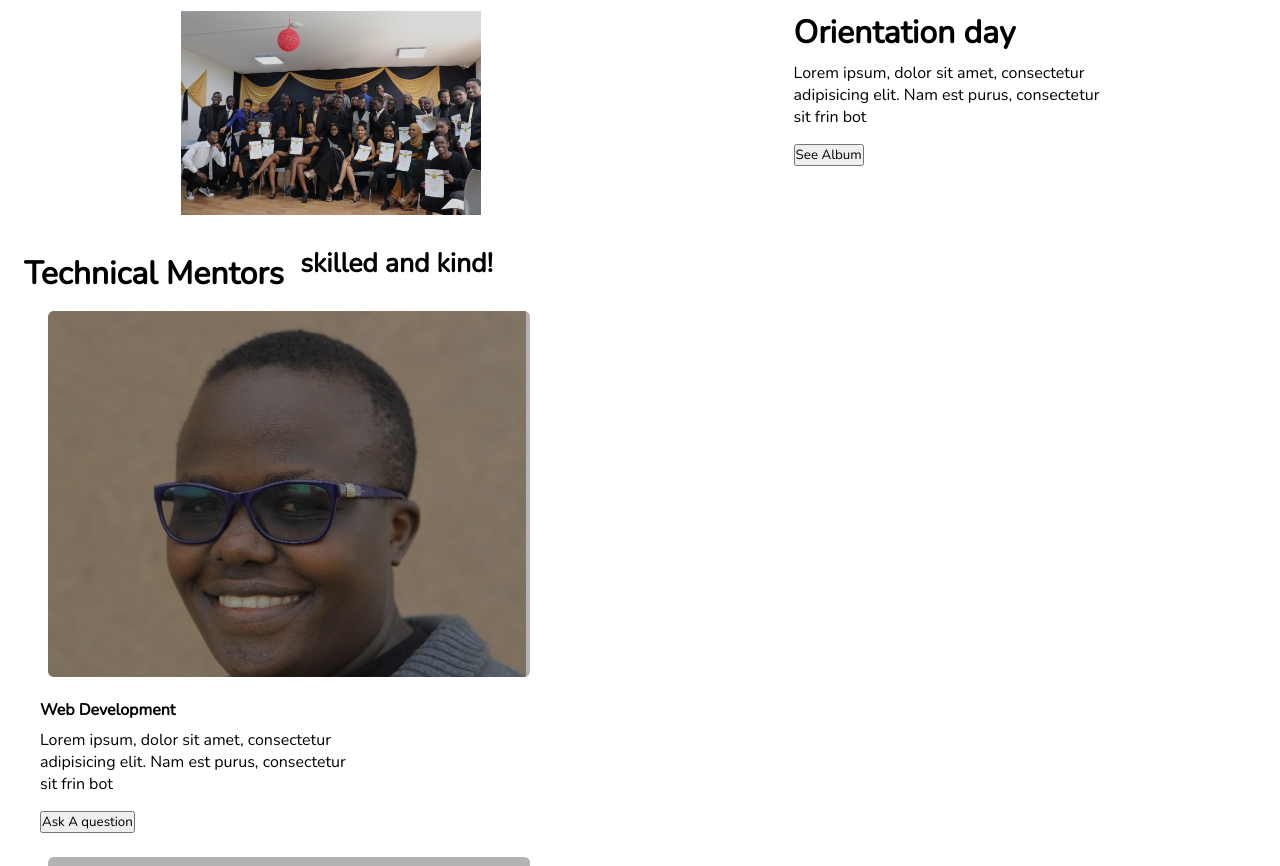
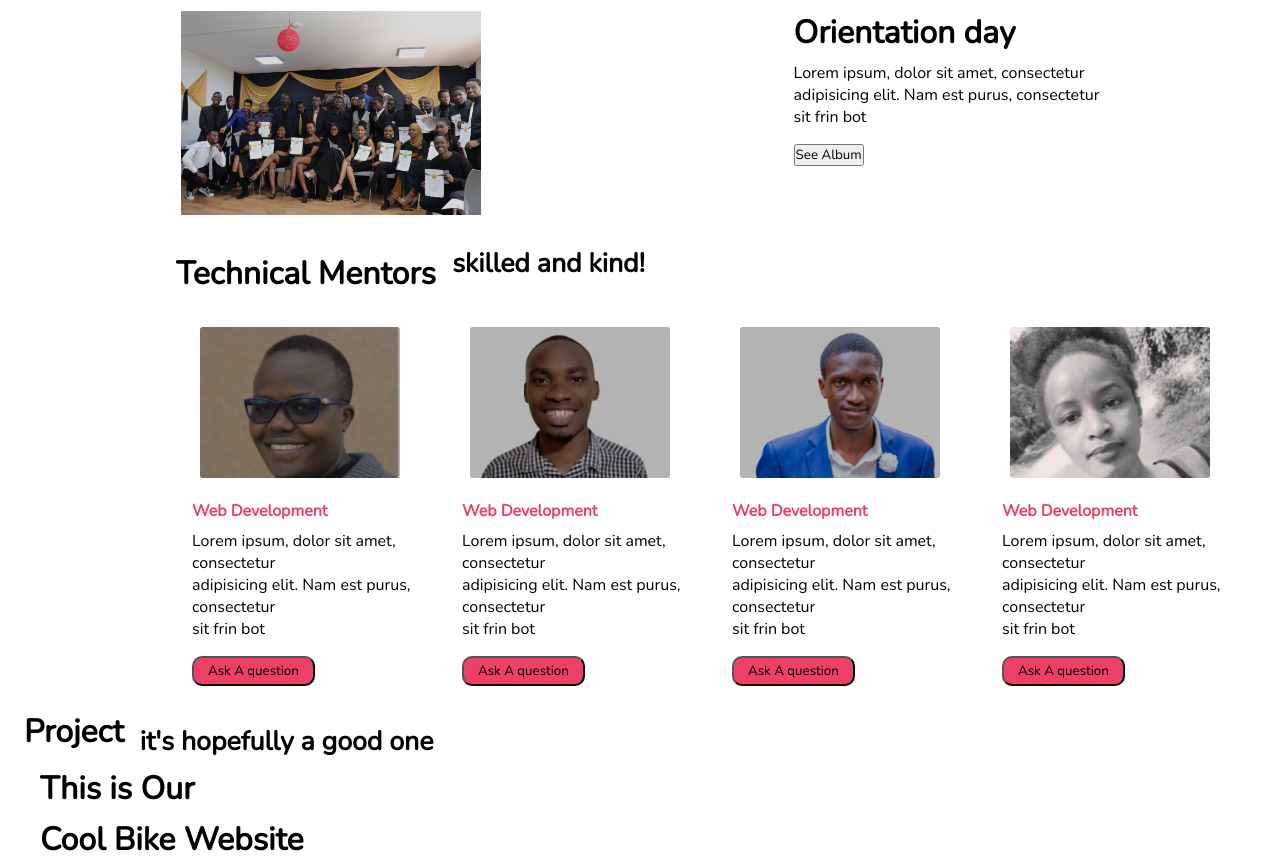
Before and after one commit to Elvis-Munene/ip-resubmission, a plain HTML site: page index.html in a window 1280 px wide. Shown: the part 1073-1939 px from the top of the page. Drawn offline with nearby package versions, Linux system fonts and the light colour scheme.

Commit message:
add style to section five

```diff
--- a/assets/css/style.css
+++ b/assets/css/style.css
@@ -88,3 +88,60 @@ ul{
 .stories{
     background-color: red;
 }
+.section-five{
+    padding-left: 9.5rem;
+}
+.all-mentors{
+    display: flex;
+    justify-content: space-evenly;
+    width: fit-content;
+    padding-left: 9.5rem;
+
+
+}
+.rose-image > img{
+    width: 200px;
+
+}
+.rose-and-text > button{
+    background-color: #EC4067;
+    padding: 4px 14px;
+    border-radius: 10px;
+
+}
+.rose-and-text > h4{
+    color: #EC4067;
+}
+.byrrone-image > img{
+    width: 200px;
+}
+.byrrone-and-text > button{
+    background-color: #EC4067;
+    padding: 4px 14px;
+    border-radius: 10px;
+
+}
+.byrrone-and-text > h4{
+    color: #EC4067;
+}
+.Katana-image > img{
+    width: 200px;
+}
+.Katana-and-text > button{
+    background-color: #EC4067;
+    padding: 4px 14px;
+    border-radius: 10px;
+}
+.Katana-and-text > h4{
+    color: #EC4067;
+}
+.Karimi-image > img{
+    width: 200px;
+}
+.Karimi-and-text > button{
+    background-color: #EC4067;
+    padding: 4px 14px;
+    border-radius: 10px;
+}
+.Karimi-and-text > h4{
+    color: #EC4067;
```
